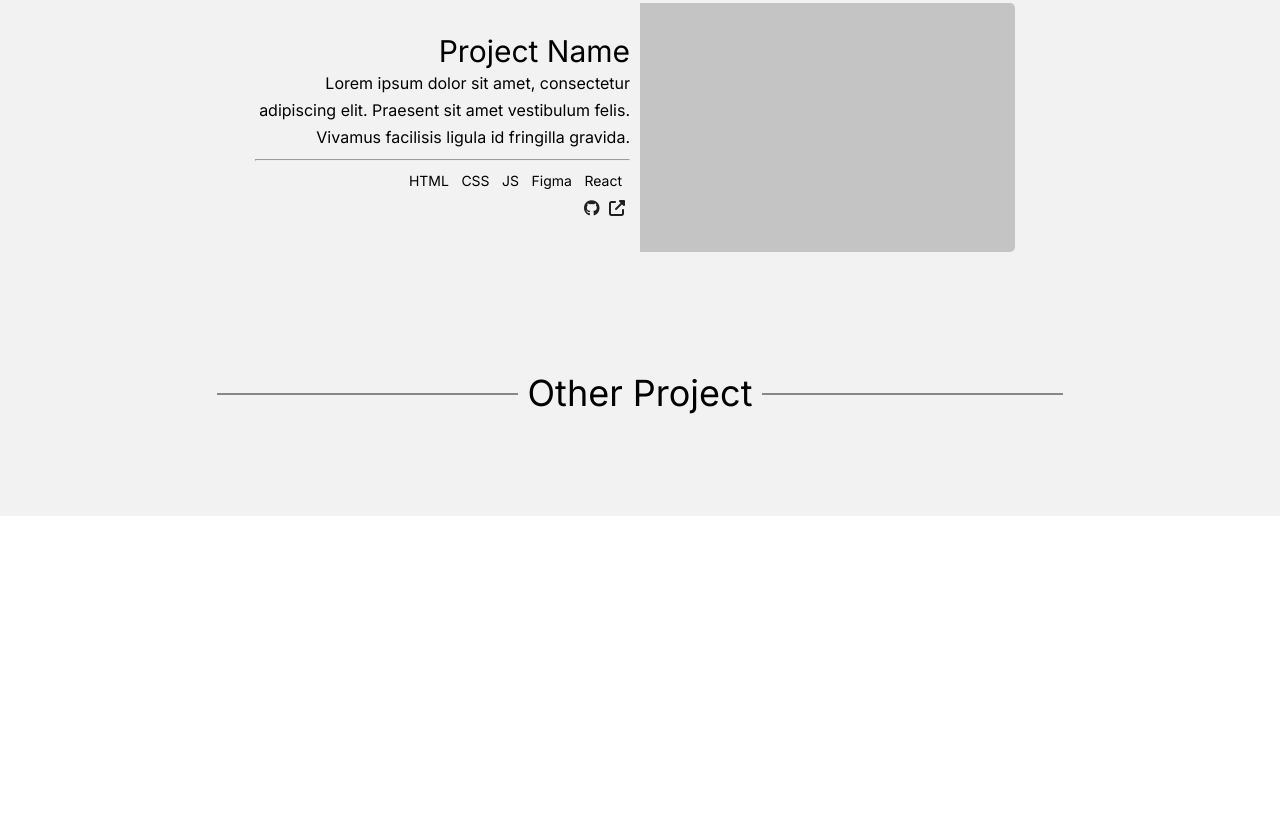
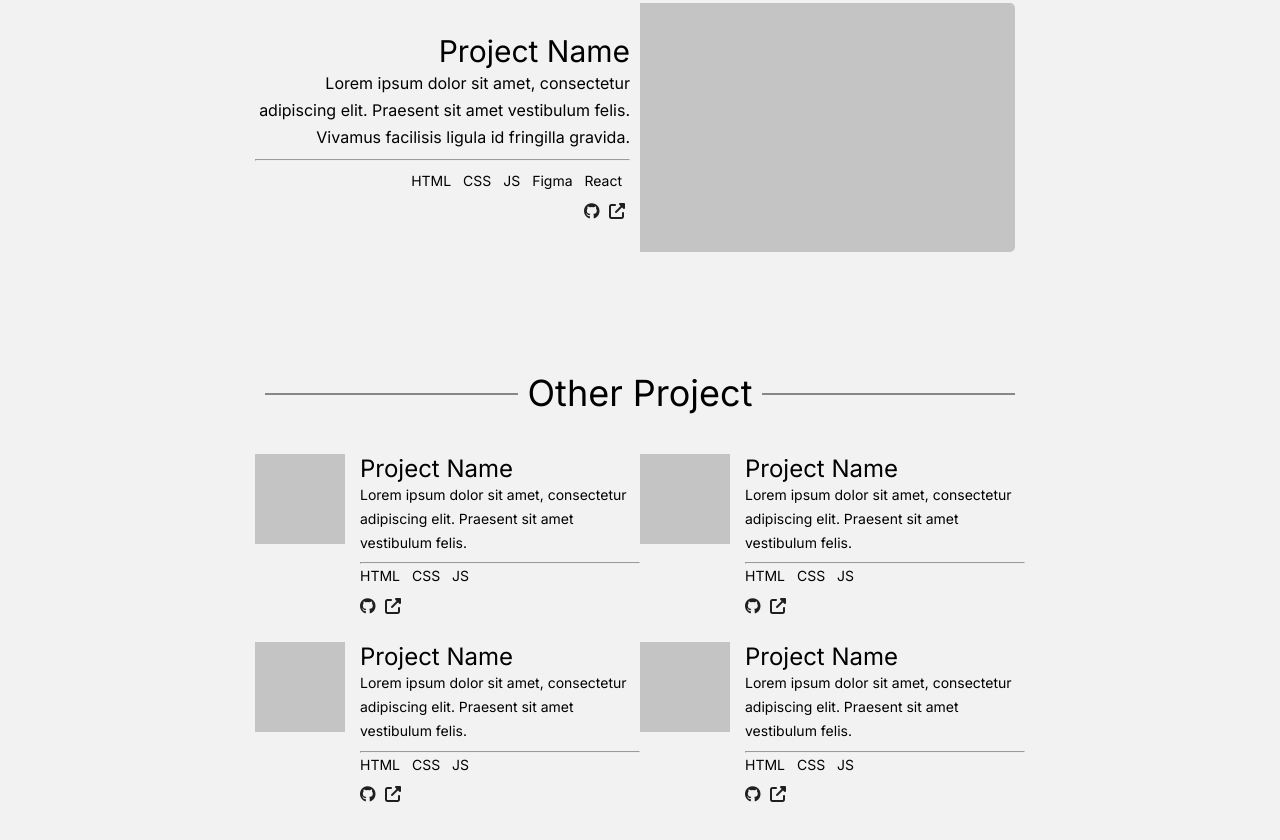
Before and after one commit to Shubrotto/Assignment-001, a plain HTML site: page index.html in a window 1280 px wide. Shown: the part 2786-3626 px from the top of the page. Before the commit the page ends 3302 px from the top, so only its background shows below. Drawn offline with Linux system fonts and the light colour scheme.

Commit message:
other_project section

```diff
--- a/index.html
+++ b/index.html
@@ -226,17 +226,96 @@
     <!-- Other-Project section start -->
     <section id="common-section-gray">
       <div class="other-wrapper">
-        <div class="title_wrapper_featured">
+        <div class="title_wrapper_project">
           <hr />
           <h2 class="title">Other Project</h2>
           <hr />
         </div>
         <div class="other_project_info">
           <div class="other_project_info_top">
-            <div class="other_project_info_top_l"></div>
-            <div class="other_project_info_top_r"></div>
+            <div class="other_project_info_top_l">
+              <div class="other_project_info_top_l_l"></div>
+              <div class="other_project_info_top_l_r">
+                <h4>Project Name</h4>
+                <p>
+                  Lorem ipsum dolor sit amet, consectetur adipiscing elit.
+                  Praesent sit amet vestibulum felis.
+                </p>
+                <hr />
+                <div class="skill">
+                  <span>HTML</span>
+                  <span>CSS</span>
+                  <span>JS</span>
+                </div>
+                <div class="icon">
+                  <i class="fa-brands fa-github"></i>
+                  <i class="fa-solid fa-up-right-from-square"></i>
+                </div>
+              </div>
+            </div>
+            <div class="other_project_info_top_r">
+              <div class="other_project_info_top_l_l"></div>
+              <div class="other_project_info_top_l_r">
+                <h4>Project Name</h4>
+                <p>
+                  Lorem ipsum dolor sit amet, consectetur adipiscing elit.
+                  Praesent sit amet vestibulum felis.
+                </p>
+                <hr />
+                <div class="skill">
+                  <span>HTML</span>
+                  <span>CSS</span>
+                  <span>JS</span>
+                </div>
+                <div class="icon">
+                  <i class="fa-brands fa-github"></i>
+                  <i class="fa-solid fa-up-right-from-square"></i>
+                </div>
+              </div>
+            </div>
           </div>
-          <div class="other_project_info_bottom"></div>
+          <div class="other_project_info_bottom">
+            <div class="other_project_info_top_l">
+              <div class="other_project_info_top_l_l"></div>
+              <div class="other_project_info_top_l_r">
+                <h4>Project Name</h4>
+                <p>
+                  Lorem ipsum dolor sit amet, consectetur adipiscing elit.
+                  Praesent sit amet vestibulum felis.
+                </p>
+                <hr />
+                <div class="skill">
+                  <span>HTML</span>
+                  <span>CSS</span>
+                  <span>JS</span>
+                </div>
+                <div class="icon">
+                  <i class="fa-brands fa-github"></i>
+                  <i class="fa-solid fa-up-right-from-square"></i>
+                </div>
+              </div>
+            </div>
+            <div class="other_project_info_top_r">
+              <div class="other_project_info_top_l_l"></div>
+              <div class="other_project_info_top_l_r">
+                <h4>Project Name</h4>
+                <p>
+                  Lorem ipsum dolor sit amet, consectetur adipiscing elit.
+                  Praesent sit amet vestibulum felis.
+                </p>
+                <hr />
+                <div class="skill">
+                  <span>HTML</span>
+                  <span>CSS</span>
+                  <span>JS</span>
+                </div>
+                <div class="icon">
+                  <i class="fa-brands fa-github"></i>
+                  <i class="fa-solid fa-up-right-from-square"></i>
+                </div>
+              </div>
+            </div>
+          </div>
         </div>
       </div>
     </section>
--- a/style.css
+++ b/style.css
@@ -442,6 +442,66 @@ p {
 
 /* Other-Project section end */
 .other-wrapper {
-  padding: 0 120px 100px 120px;
+  padding: 0 255px 100px 255px;
+}
+
+.title_wrapper_project {
+  display: flex;
+  align-items: center;
+  justify-content: center;
+}
+
+.title_wrapper_project hr {
+  width: 32.8%;
+  border: 1px solid #1f1f1f;
+  opacity: 0.5;
+}
+
+.title_wrapper_project h2 {
+  margin: 0 10px;
+}
+
+.other_project_info {
+  margin-bottom: 22px;
+}
+
+.other_project_info_top {
+  display: flex;
+  margin-top: 38px;
+}
+
+.other_project_info_top_l,
+.other_project_info_top_r {
+  display: flex;
+  margin-bottom: 26px;
+}
+
+.other_project_info_top_l_l {
+  width: 90px;
+  height: 90px;
+  background: #c4c4c4;
+  margin-right: 15px;
+}
+
+.other_project_info_top_l_r {
+  flex: 2;
+}
+
+.other_project_info_top_l_r h4 {
+  line-height: 29.05px;
+  font-size: 24px;
+  font-weight: 400;
+}
+
+.other_project_info_top_l_r p,
+.skill {
+  line-height: 23.8px;
+  font-size: 14px;
+  font-weight: 400;
+  margin-bottom: 8px;
+}
+
+.other_project_info_bottom {
+  display: flex;
 }
 /* Other-Project section end */
```
